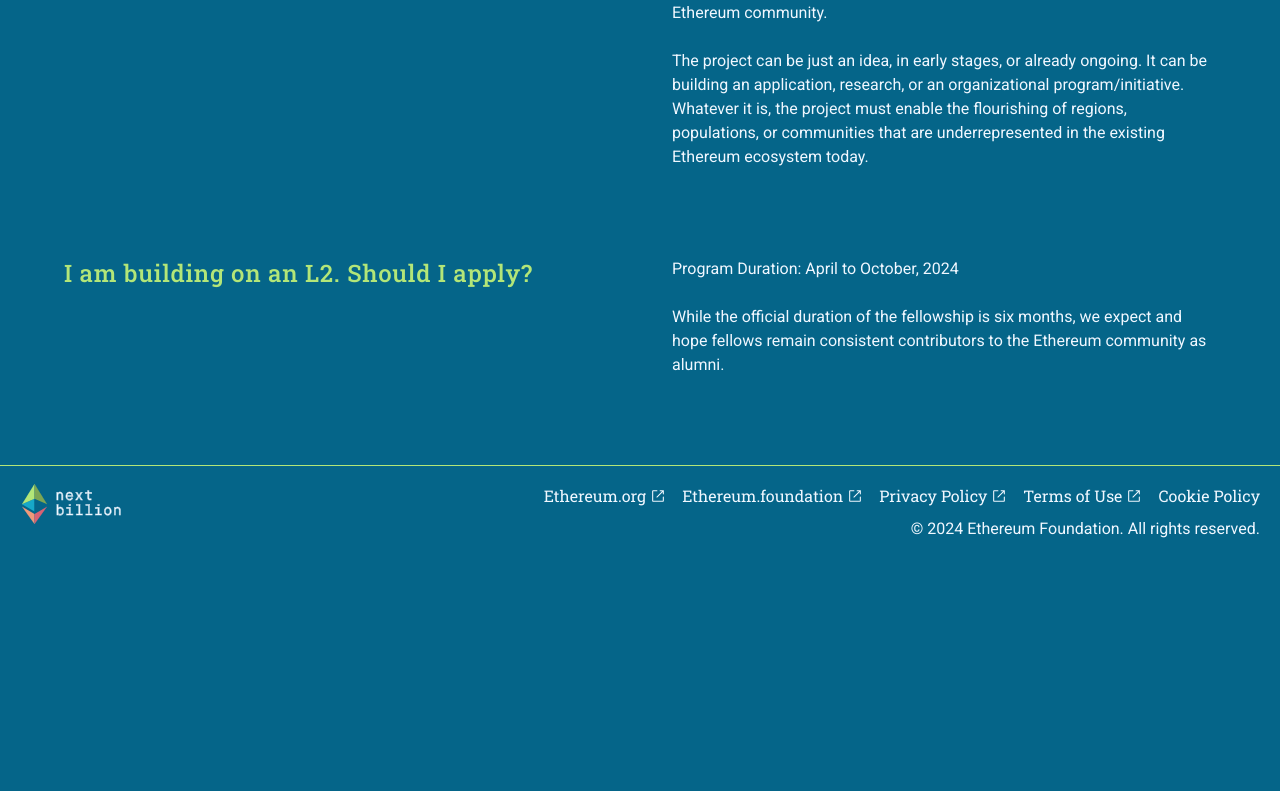
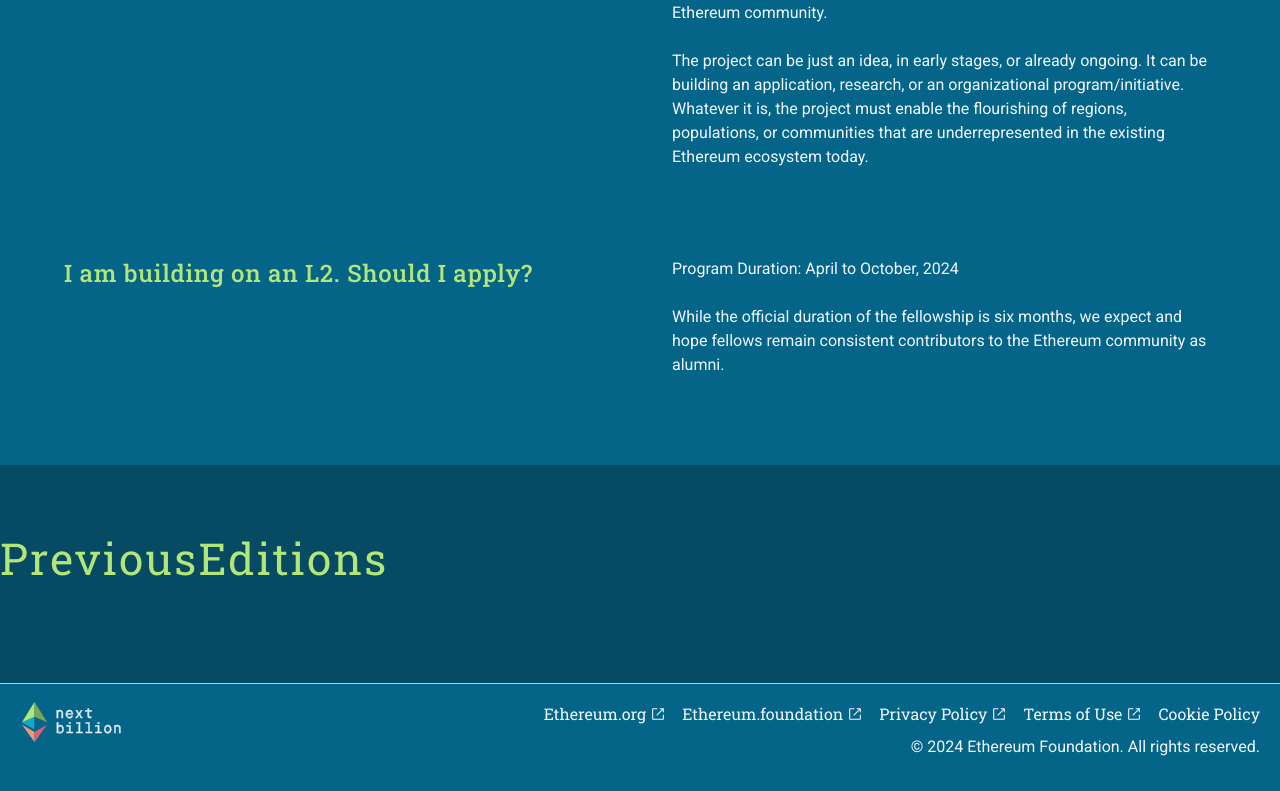
Before and after one commit to ethereum/nxbn-website, a Next.js app: page /scholar in a window 1280 px wide. Shown: the part 1679-2470 px from the top of the page. Before the commit the page ends 2252 px from the top, so only its background shows below. Built offline with nearby package versions, Linux system fonts and the light colour scheme.

Commit message:
setup component

```diff
--- /dev/null
+++ b/src/components/PreviousEditions.tsx
@@ -0,0 +1,15 @@
+import { Box } from '@chakra-ui/react'
+import ContentContainer from '@/components/ContentContainer'
+import { H2 } from '@/components/Headings'
+
+const PreviousEditions = () => {
+  return (
+    <>
+      <ContentContainer>
+        <H2 variant="action">PreviousEditions</H2>
+      </ContentContainer>
+    </>
+  )
+}
+
+export default PreviousEditions
--- a/src/pages/scholar.tsx
+++ b/src/pages/scholar.tsx
@@ -8,6 +8,7 @@
 import ContentContainer from '@/components/ContentContainer'
 import FAQ, { type Question } from '@/components/FAQ'
 import ImageSplitContent from '@/components/ImageSplitContent'
+import PreviousEditions from '@/components/PreviousEditions'
 
 import TempImage from '@/public/images/temp.png'
 
@@ -64,6 +65,15 @@
       <ContentContainer>
         <FAQ questions={FAQQuestions} />
       </ContentContainer>
+
+      <Box
+        py={16}
+        bg="backgroundHighlight"
+      >
+        <ContentContainer>
+          <PreviousEditions />
+        </ContentContainer>
+      </Box>
     </>
   )
 }
```
